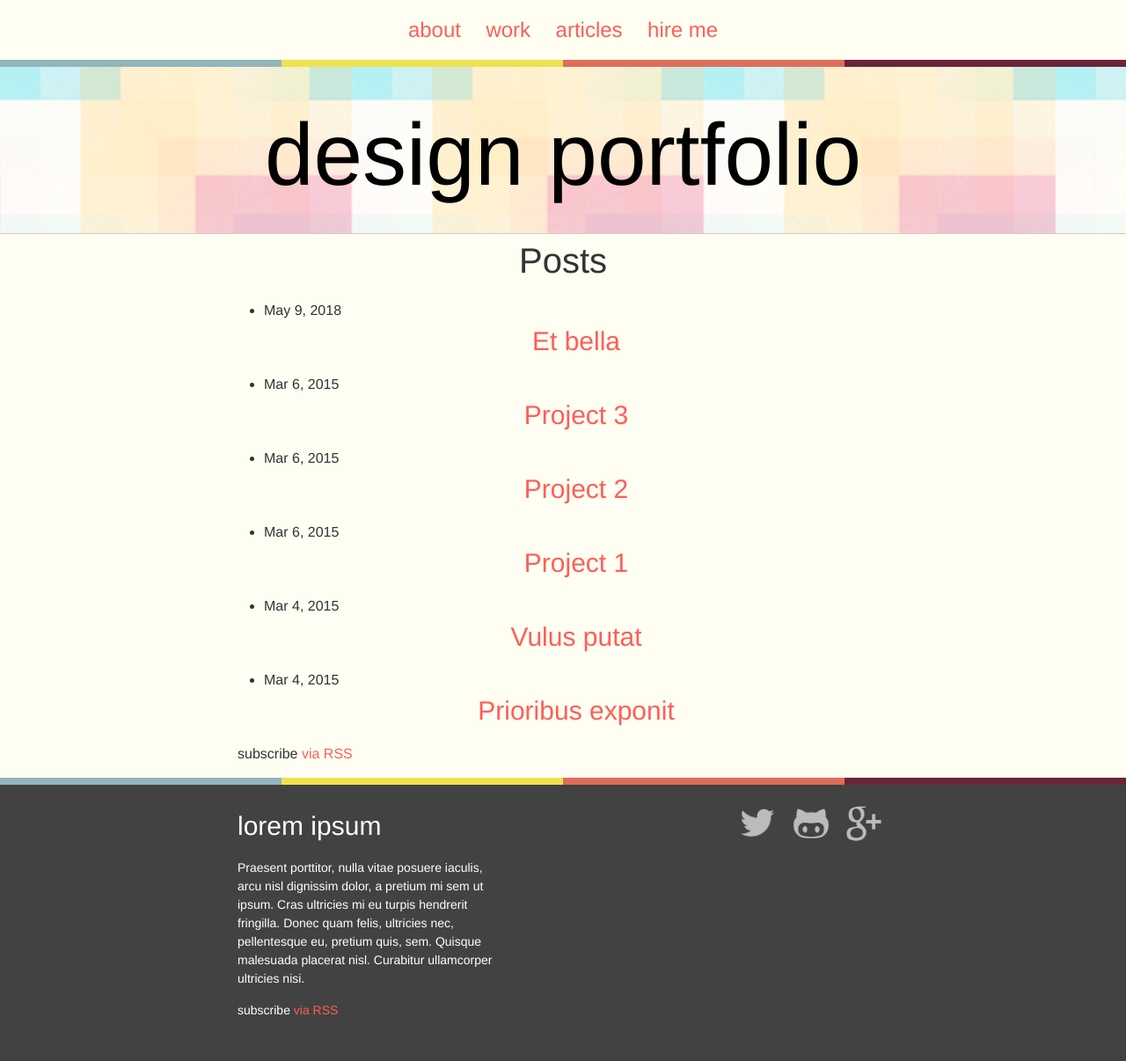
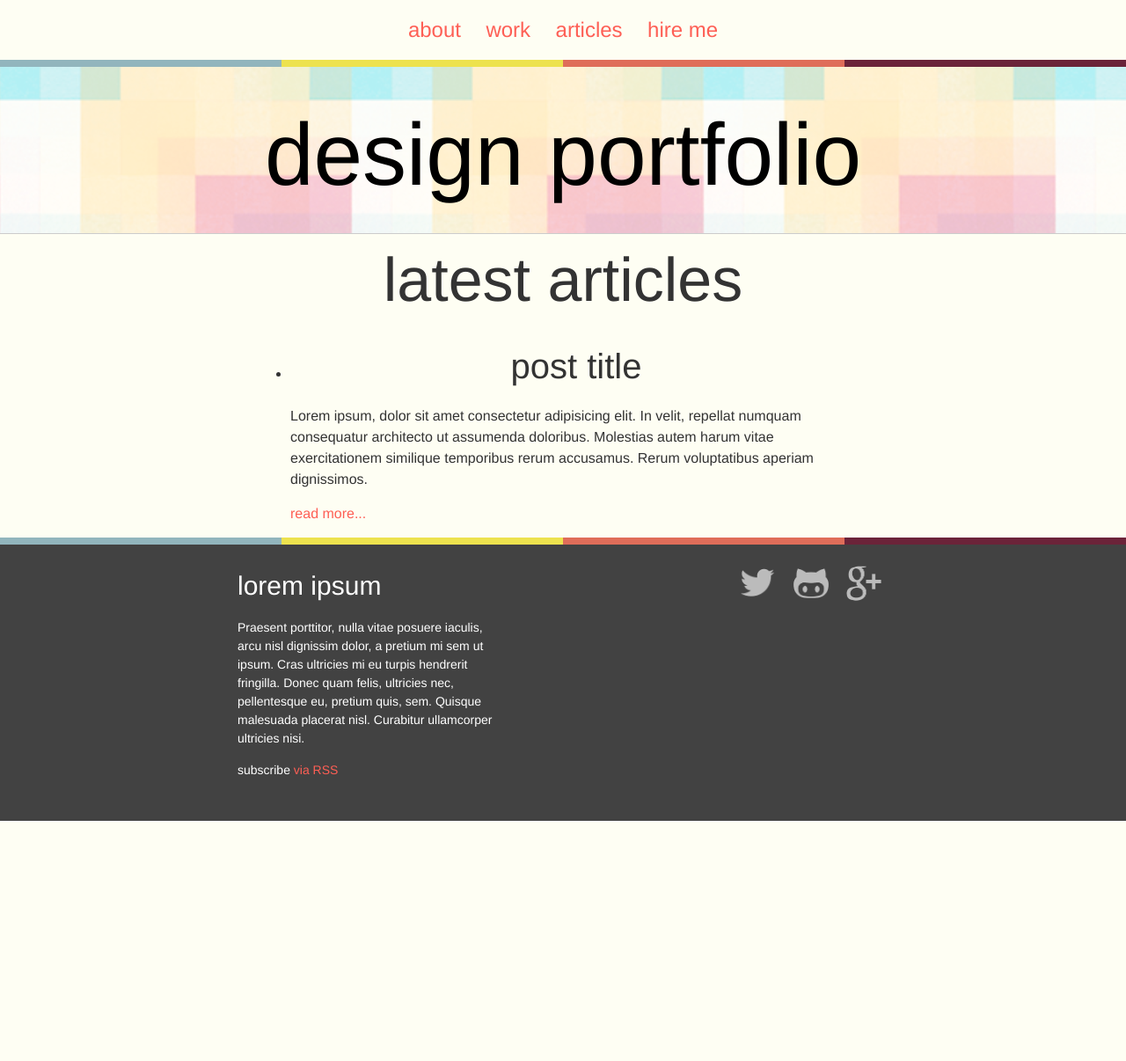
Before and after one commit to johnmelville/designer-portfolio, a Jekyll site: the page built from index.md, in a window 1280 px wide. Shown: the whole page at 88% size. Built offline with Jekyll 4.4.1, drawn with Linux system fonts in a browser that asks for light colours; after the commit the page ends 933 px from its top, so only the background shows below that.

Commit message:
Mock out layout for latest articles

```diff
--- a/_layouts/home.html
+++ b/_layouts/home.html
@@ -3,32 +3,22 @@ layout: default
 ---
 
 <div class="home">
-  {%- if page.title -%}
-    <h1 class="page-heading">{{ page.title }}</h1>
-  {%- endif -%}
-
-  {{ content }}
-
-  {%- if site.posts.size > 0 -%}
-    <h2 class="post-list-heading">{{ page.list_title | default: "Posts" }}</h2>
-    <ul class="post-list">
-      {%- for post in site.posts -%}
-      <li>
-        {%- assign date_format = site.minima.date_format | default: "%b %-d, %Y" -%}
-        <span class="post-meta">{{ post.date | date: date_format }}</span>
-        <h3>
-          <a class="post-link" href="{{ post.url | relative_url }}">
-            {{ post.title | escape }}
-          </a>
-        </h3>
-        {%- if site.show_excerpts -%}
-          {{ post.excerpt }}
-        {%- endif -%}
-      </li>
-      {%- endfor -%}
-    </ul>
-
-    <p class="rss-subscribe">subscribe <a href="{{ "/feed.xml" | relative_url }}">via RSS</a></p>
-  {%- endif -%}
+  <!-- section for featured post -->
+   <!-- section for featured projects -->
+    <!-- section for latest articles -->
+    <section class="site-section site-section-last">
+      <div class="wrapper">
+        <h1>latest articles</h1>
+        <ul class="post-list">
+          <li class="post">
+            <h2>post title</h2>
+            <p>Lorem ipsum, dolor sit amet consectetur adipisicing elit. In velit, repellat numquam consequatur architecto ut assumenda doloribus. Molestias autem harum vitae exercitationem similique temporibus rerum accusamus. Rerum voluptatibus aperiam dignissimos.</p>
+            <p class="post-read-more-link">
+              <a href="#">read more...</a>
+            </p>
+          </li>
+        </ul>
+      </div>
+    </section>
 
 </div>
```
